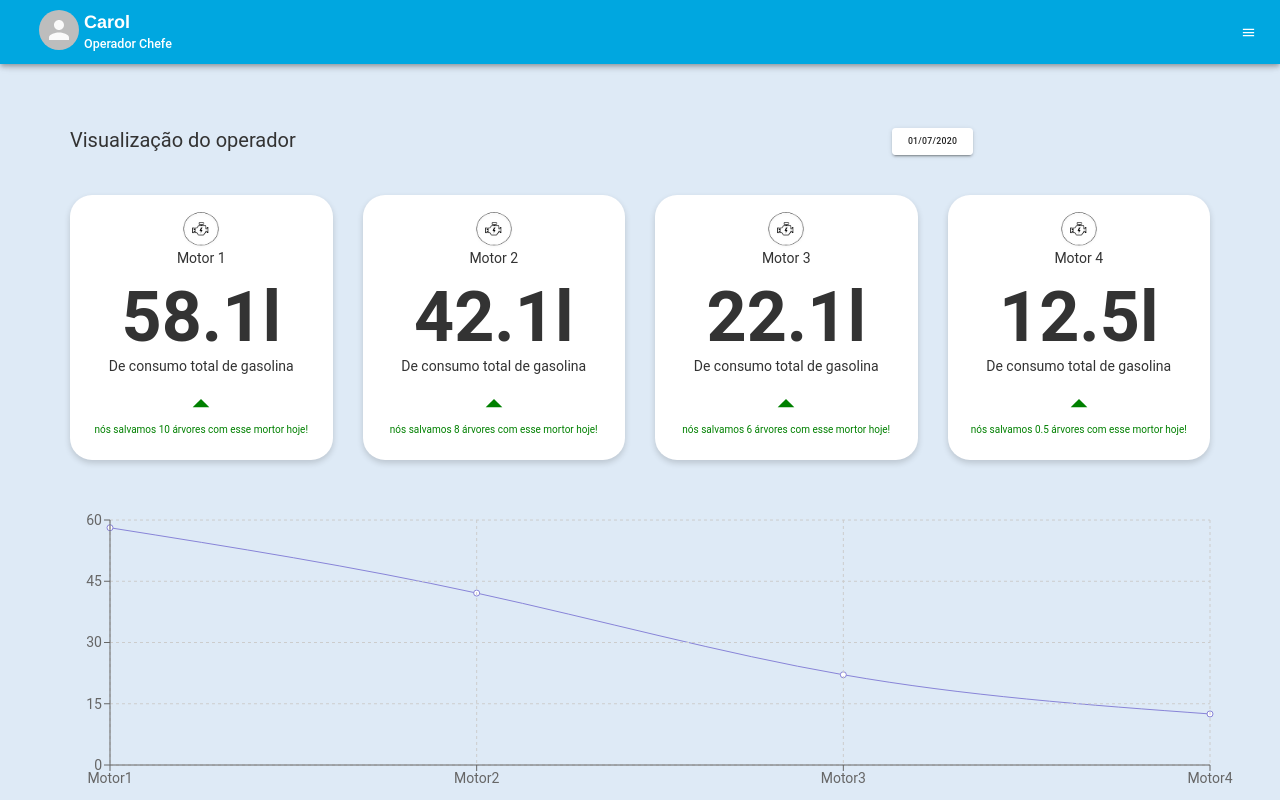
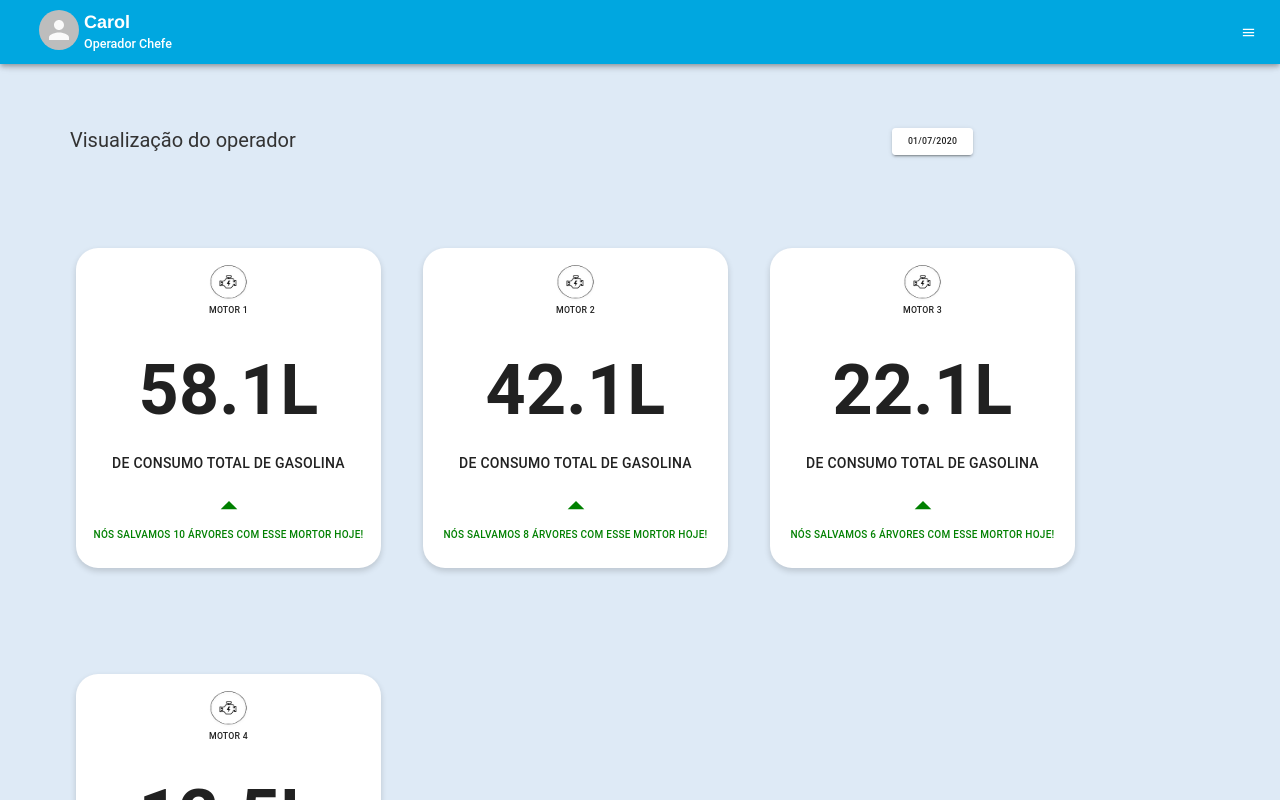
Before and after one commit to henriquepe/hacka-project, a React (Create React App) app: page /dashboard in a window 1280 px wide. Shown: the top 800 px of the page. Built offline with nearby package versions, Linux system fonts and the light colour scheme.

Commit message:
button on motors added

```diff
--- a/src/features/dashboard/Dashboard.js
+++ b/src/features/dashboard/Dashboard.js
@@ -1,5 +1,7 @@
 import React from 'react';
 import { LineChart, Line, CartesianGrid, XAxis, YAxis } from 'recharts';
+import { Button } from '@material-ui/core';
+import { Link } from 'react-router-dom';
 
 import ArrowDropUpIcon from '@material-ui/icons/ArrowDropUp';
 import Menu from '../../shared/components/menu/Menu';
@@ -30,9 +32,11 @@ const dashboard = () => {
               <DateButton />
             </div>
           </div>
-          <div className="container componentAlign">
+        </div>
+        <div className="container-fluid componentAlign">
           <div className="row ">
-              <div className="col-sm-3 col-md-3 col-lg-3">
+            <div className="btn col-1">
+              <Button>
                 <MotorContainer
                   motorName="Motor 1"
                   gas="58.1l"
@@ -44,8 +48,11 @@ const dashboard = () => {
                   }
                   treeSaved="nós salvamos 10 árvores com esse mortor hoje!"
                 />
+              </Button>
             </div>
-              <div className="col-sm-3 col-md-3 col-lg-3">
+
+            <div className="btn col-1">
+              <Button>
                 <MotorContainer
                   motorName="Motor 2"
                   gas="42.1l"
@@ -57,8 +64,11 @@ const dashboard = () => {
                   }
                   treeSaved="nós salvamos 8 árvores com esse mortor hoje!"
                 />
+              </Button>
             </div>
-              <div className="col-sm-3 col-md-3 col-lg-3">
+
+            <div className="btn col-1">
+              <Button>
                 <MotorContainer
                   motorName="Motor 3"
                   gas="22.1l"
@@ -70,8 +80,11 @@ const dashboard = () => {
                   }
                   treeSaved="nós salvamos 6 árvores com esse mortor hoje!"
                 />
+              </Button>
             </div>
-              <div className="col-sm-3 col-md-3 col-lg-3">
+
+            <div className="btn col-1">
+              <Button>
                 <MotorContainer
                   motorName="Motor 4"
                   gas="12.5l"
@@ -83,16 +96,14 @@ const dashboard = () => {
                   }
                   treeSaved="nós salvamos 0.5 árvores com esse mortor hoje!"
                 />
+              </Button>
             </div>
-            </div>
-          </div>
-
             <div className="container">
               <div className="row">
-              <div className="col-sm-12 col-md-12 col-lg-12">
+                <div className="btn col-sm-12 col-md-12 col-lg-12">
                   <LineChart
                     width={1200}
-                  height={300}
+                    height={500}
                     data={data}
                     margin={{ top: 20, right: 60, bottom: 5, left: -20 }}
                   >
@@ -106,6 +117,7 @@ const dashboard = () => {
             </div>
           </div>
         </div>
+      </div>
     </>
   );
 };
```
Also changed, not shown: 1 other file (tests, documents, lock files or other folders). Lines whose indentation alone changed are shown as unchanged.
